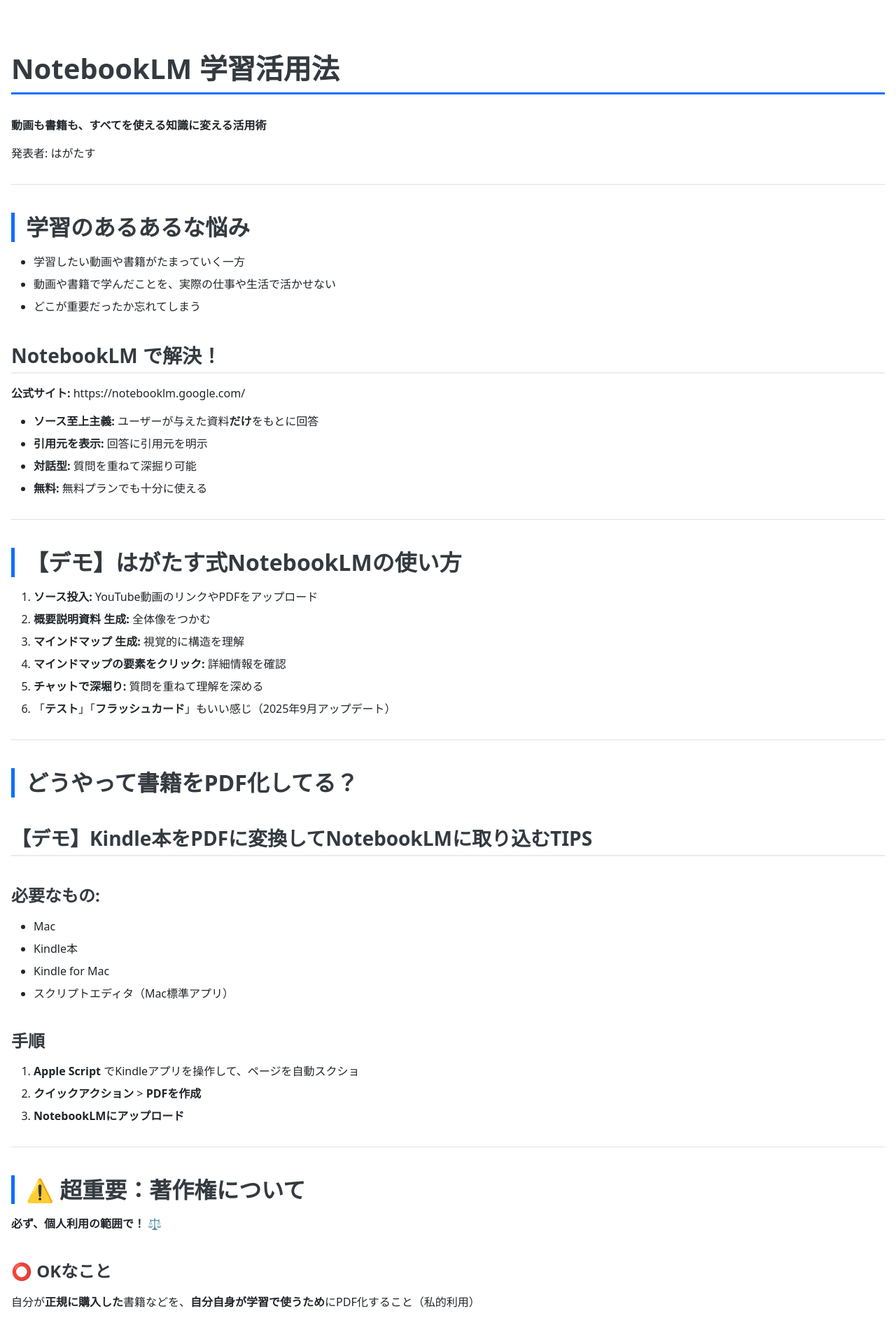
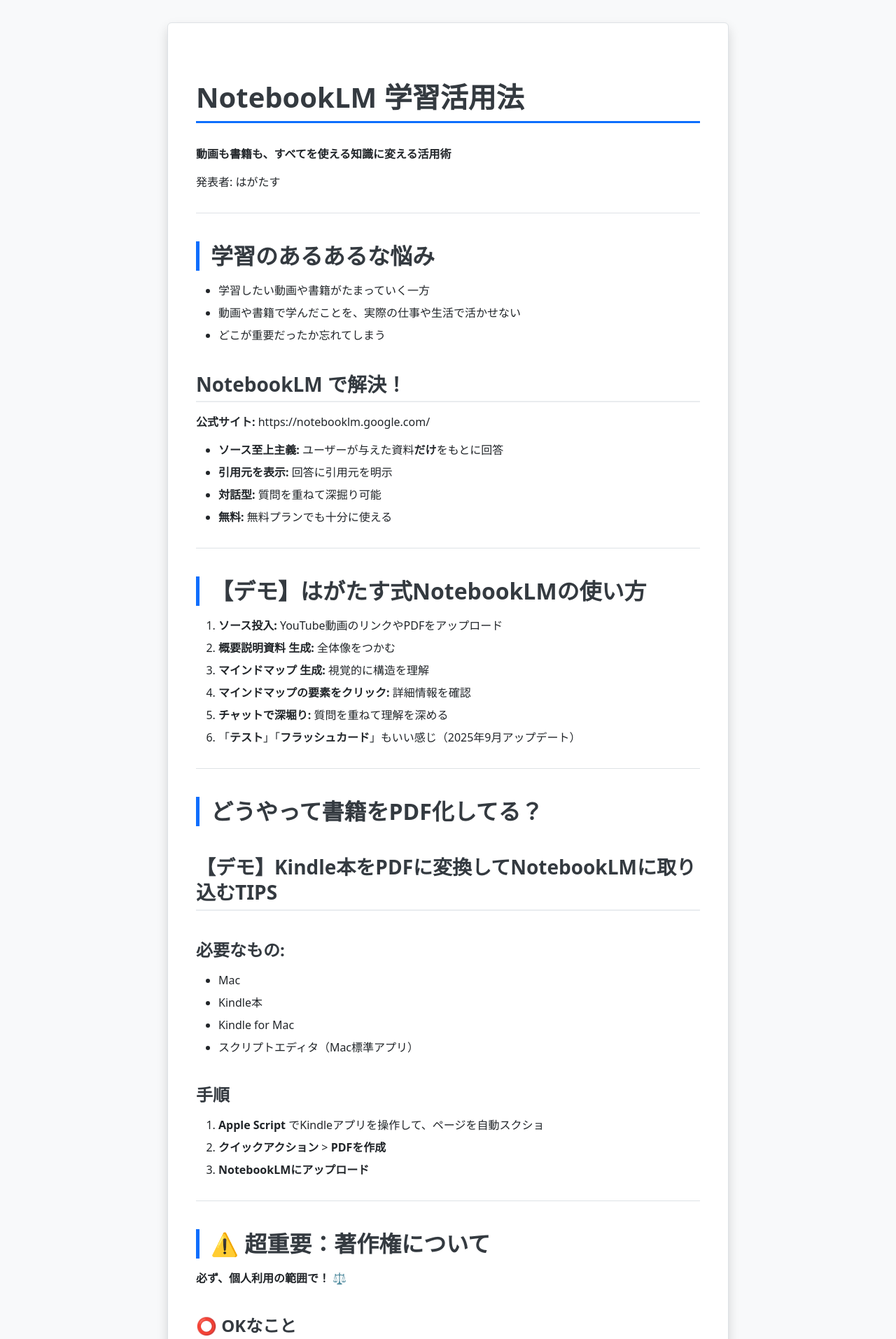
Before and after one commit to rockyhg/lt-kindle-notebooklm, a Jekyll site: the page built from index.md, in a window 1280 px wide. Shown: the top 1914 px of the page at 70% size. Built offline with Jekyll 4.4.1, drawn with Linux system fonts in a browser that asks for light colours; our own code applies the rules of GitHub Pages for plain Markdown files; some of the changed text lies outside the part shown.

Commit message:
mainを変更

```diff
--- a/assets/css/markdown-bootstrap.css
+++ b/assets/css/markdown-bootstrap.css
@@ -29,17 +29,21 @@ body {
   font-weight: var(--bs-body-font-weight);
   line-height: var(--bs-body-line-height);
   color: var(--bs-body-color);
-  background-color: var(--bs-body-bg);
+  background-color: var(--bs-gray-100); /* 背景色を薄いグレーに変更 */
   -webkit-text-size-adjust: 100%;
   -webkit-tap-highlight-color: rgba(0, 0, 0, 0);
   padding: 2rem 1rem;
 }
 
 /* Container for content */
-.markdown-body {
-  max-width: 800px;
+main { /* .markdown-body から main に変更しました */
+  max-width: 720px;
   margin: 0 auto;
-  padding: 2rem;
+  padding: 2.5rem; /* パディングを少し広げます */
+  background-color: var(--bs-body-bg); /* コンテンツエリアの背景を白に設定 */
+  border: 1px solid var(--bs-border-color); /* 枠線を追加 */
+  border-radius: var(--bs-border-radius); /* 角を丸くします */
+  box-shadow: var(--bs-box-shadow); /* 影を追加して立体感を演出 */
 }
 
 /* Headings - Stylish Version */
```
